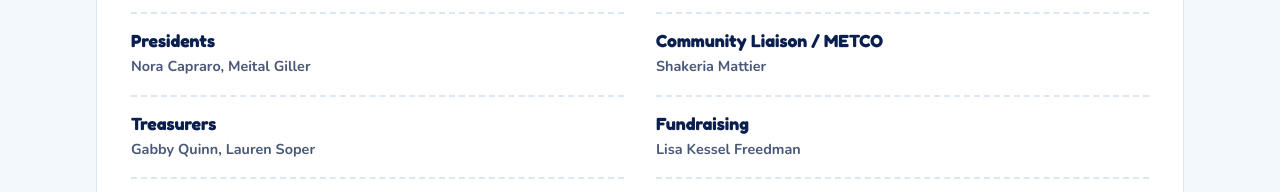
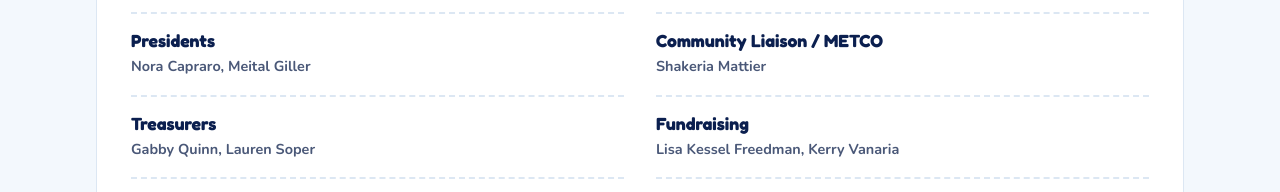
Before and after one commit to Eliot-PTC/website, a plain HTML site: page index.html in a window 1280 px wide. Shown: the part 3220-3412 px from the top of the page. Drawn offline with nearby package versions, Linux system fonts and the light colour scheme.

Commit message:
Add Kerry Vanaria as Fundraising co-chair
Co-Authored-By: Claude Opus 5.5 <noreply@anthropic.com>
Claude-Session: https://claude.ai/code/session_01WgYhNCBwkEZYiNWejGGZoD

```diff
--- a/index.html
+++ b/index.html
@@ -330,7 +330,7 @@ footer{background:var(--footer);border-top:1px solid rgba(255,255,255,.12);paddi
       <div class="committee"><h3>Presidents</h3><!-- <p>Oversee PTC committees and work with school and district leaders.</p> --><p class="chairs">Nora Capraro, Meital Giller</p></div>
       <div class="committee"><h3>Community Liaison / METCO</h3><!-- <p>Connect Eliot with the wider community and help METCO families feel at home at Eliot.</p> --><p class="chairs">Shakeria Mattier</p></div>
       <div class="committee"><h3>Treasurers</h3><!-- <p>Manage the PTC budget, finances, and reimbursements.</p> --><p class="chairs">Gabby Quinn, Lauren Soper</p></div>
-      <div class="committee"><h3>Fundraising</h3><!-- <p>Run Empower Eliot and other events that pay for school programs.</p> --><p class="chairs">Lisa Kessel Freedman</p></div>
+      <div class="committee"><h3>Fundraising</h3><!-- <p>Run Empower Eliot and other events that pay for school programs.</p> --><p class="chairs">Lisa Kessel Freedman, Kerry Vanaria</p></div>
       <div class="committee"><h3>Cultural Enrichment</h3><!-- <p>Bring guest speakers, performers, and hands-on workshops to each grade.</p> --><p class="chairs">Erin Valerio</p></div>
       <div class="committee"><h3>Room Parent Lead</h3><!-- <p>Coordinate room parents, who connect class families and organize classroom celebrations.</p> --><p class="chairs">Dyanna Cotter</p></div>
       <div class="committee"><h3>Yearbook</h3><!-- <p>Plan, design, and produce the Eliot yearbook.</p> --><p class="chairs">Frances Tomasetti, Stephanie Cheung, Rita Lewinter</p></div>
```
